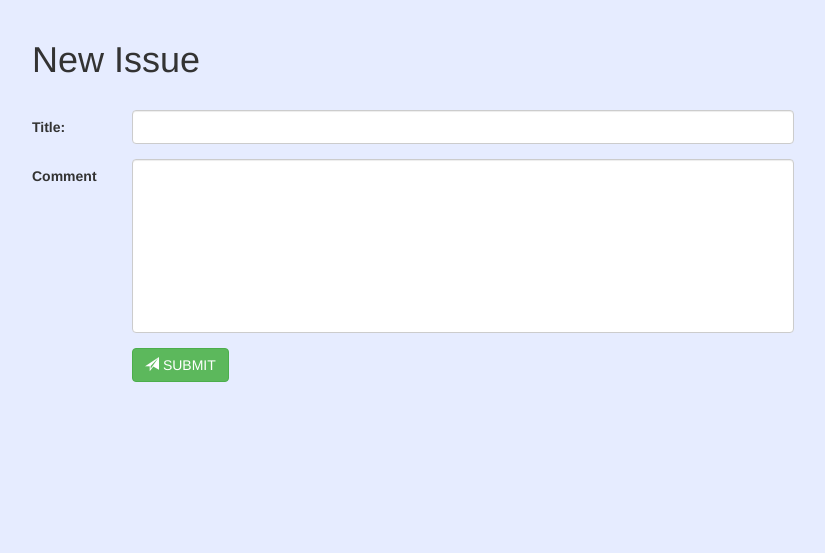
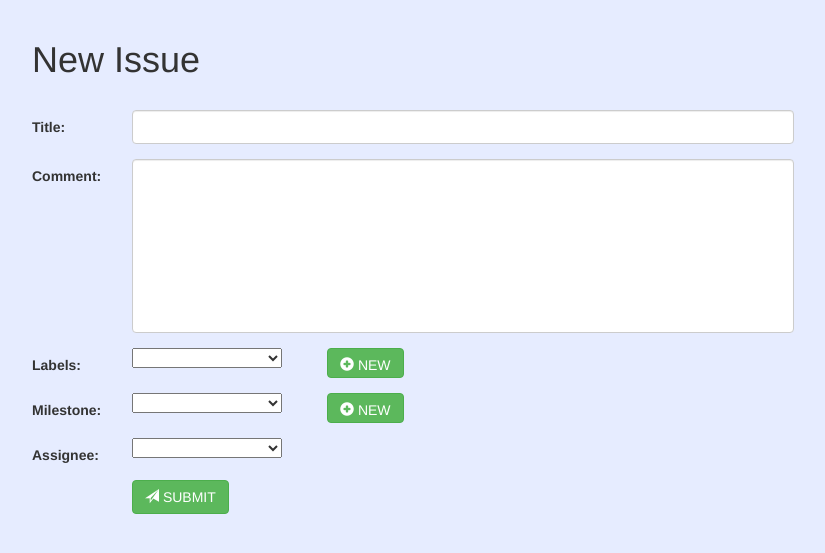
Before and after one commit to igen-ftn/igenhub, a Django app: page /new_issue/ in a window 1280 px wide. Shown: the part 52-605 px from the top of the page, without its empty margins (38-863 px from the left). Run offline with Django 3.2, Linux system fonts and the light colour scheme; tables that the repository leaves empty hold one stand-in row (values such as "Sample post"); lists and menus that the app fills with data are empty; some libraries are stand-ins or nearby versions.

Commit message:
created issue, label and milestone model closed #6. Provided label and mileston selection while creating issue

```diff
--- a/igenapp/forms.py
+++ b/igenapp/forms.py
@@ -5,3 +5,5 @@ class IssueForm(forms.Form):
 
     title = forms.CharField(max_length=100)
     text = forms.CharField(max_length=500)
+    label = forms.CharField(max_length=100)
+    milestone = forms.CharField(max_length=100)
--- a/igenapp/models.py
+++ b/igenapp/models.py
@@ -10,6 +10,33 @@ class Example(models.Model):
         return self.text
 
 
+class Label(models.Model):
+
+    id = models.AutoField(primary_key=True)
+    name = models.CharField(max_length=20)
+    COLOR_CHOICE = (
+        ('R', 'RED'),
+        ('B', 'BLUE'),
+        ('Y', 'YELLOW'),
+        ('G', 'GREEN'),
+    )
+    color = models.CharField(max_length=1, choices=COLOR_CHOICE)
+
+
+class Milestone(models.Model):
+
+    id = models.AutoField(primary_key=True)
+    title = models.CharField(max_length=100)
+    description = models.CharField(max_length=500)
+    creation_date = models.DateField()
+    due_date = models.DateField()
+    STATUS_CHOICE = (
+        ('O', 'Open'),
+        ('C', 'Closed'),
+    )
+    status = models.CharField(max_length=1, choices=STATUS_CHOICE)
+
+
 class Issue(models.Model):
 
     id = models.AutoField(primary_key=True)
@@ -17,15 +44,13 @@ class Issue(models.Model):
     text = models.CharField(max_length=500)
     ordinal = models.IntegerField()
     date = models.DateField()
-    status = (
+    STATUS_CHOICE = (
         ('O', 'Open'),
         ('C', 'Closed'),
     )
+    status = models.CharField(max_length=1, choices=STATUS_CHOICE, default='O')
     #comments
     #user
     #assignees
-    #label
-    #milestone
-
-    def __str__(self):
-        return self.title + ' ' + self.text
+    label = models.ManyToManyField(Label)
+    milestone = models.ManyToManyField(Milestone)
--- a/igenapp/static/igenapp/style.css
+++ b/igenapp/static/igenapp/style.css
@@ -16,6 +16,7 @@ textarea {
 }
 .panel-white {
   border: 1px solid #dddddd;
+  width: 90%;
 }
 .panel-white  .panel-heading {
   color: #333;
@@ -56,6 +57,7 @@ textarea {
 }
 .post .post-description {
   padding: 15px;
+  padding-top: 0px;
 }
 .post .post-description p {
   font-size: 14px;
@@ -114,3 +116,9 @@ textarea {
 .post .post-footer .comments-list .comment > .comments-list {
   margin-left: 50px;
 }
+.label-div{
+    height: 30px;
+    width: 70px;
+    background-color: red;
+    border-radius: 3px;
+}
--- a/igenapp/templates/igenapp/issues/issues.html
+++ b/igenapp/templates/igenapp/issues/issues.html
@@ -23,6 +23,11 @@
                     </div>
                     <h6 class="text-muted time">{{issue.date}}</h6>
                 </div>
+                {% for label in issue.label.all %}
+                <div class="col-sm-2" style="float:right">
+                    <div class="label-div"></div>
+                </div>
+                {% endfor %}
             </div>
             <div class="post-description">
                 <p> <a href="{% url 'issue_details' issue.id %}">{{issue.title}}</a>  </p>
--- a/igenapp/templates/igenapp/issues/new_issue.html
+++ b/igenapp/templates/igenapp/issues/new_issue.html
@@ -5,16 +5,54 @@
 <br/>
 <div>
     <form class="form-horizontal" action="{% url 'add_issue' %}" method="post">{% csrf_token %}
-      <div class="form-group">
+        <div class="form-group">
             <label class="col-sm-2 control-label" style="text-align:left; width:100px;">Title:</label>
             <div class="col-sm-10">
               <input type="text" name="title" class="form-control" style="width:70%">
             </div>
         </div>
         <div class="form-group">
-            <label class="col-sm-2 control-label" style="text-align:left; width:100px;">Comment</label>
+            <label class="col-sm-2 control-label" style="text-align:left; width:100px;">Comment:</label>
             <div class="col-sm-10">
               <textarea name="text" class="form-control" rows="8" style="width:70%"></textarea>
+            </div>
+        </div>
+        <div class="form-group">
+            <label class="col-sm-2 control-label" style="text-align:left; width:100px;">Labels:</label>
+            <div class="col-sm-2">
+                <select name="label" style="width: 150px;">
+                    <option value="null"></option>
+                    {% for label in labels %}
+                    <option value="{{label.id}}">{{label.name}}</option>
+                    {% endfor %}
+                </select>
+            </div>
+            <div class="col-sm-2">
+                <button class="btn btn-success btn-circle text-uppercase" style="height: 30px;"><span class="glyphicon glyphicon-plus-sign"></span>  New</button>
+            </div>
+        </div>
+        <div class="form-group">
+            <label class="col-sm-2 control-label" style="text-align:left; width:100px;">Milestone:</label>
+            <div class="col-sm-2">
+                <select name="milestone" style="width:150px;">
+                    <option value="null"></option>
+                    {% for milestone in milestones %}
+                    <option value="{{milestone.id}}">{{milestone.title}}</option>
+                    {% endfor %}
+                </select>
+            </div>
+            <div class="col-sm-2">
+                <button class="btn btn-success btn-circle text-uppercase" style="height: 30px;"><span class="glyphicon glyphicon-plus-sign"></span>  New</button>
+            </div>
+        </div>
+        <div class="form-group">
+            <label class="col-sm-2 control-label" style="text-align:left; width:100px;">Assignee:</label>
+            <div class="col-sm-2">
+                <select name="user" style="width:150px;">
+                    {% for user in users %}
+                    <option value="{{user.id}}">{{user.name}}</option>
+                    {% endfor %}
+                </select>
             </div>
         </div>
         <div class="form-group">
@@ -22,6 +60,7 @@
                 <button class="btn btn-success btn-circle text-uppercase"><span class="glyphicon glyphicon-send"></span>  Submit</button>
             </div>
         </div>
+
     </form>
 </div>
 {% endblock body %}
--- a/igenapp/views.py
+++ b/igenapp/views.py
@@ -1,11 +1,10 @@
-from django.shortcuts import render, get_object_or_404
-
+from django.shortcuts import render, get_object_or_404, get_list_or_404
 from django.http import HttpResponse
 import datetime
 
 # Create your views here.
 from .models import Example
-from .models import Issue
+from .models import *
 from .forms import IssueForm
 
 
@@ -29,21 +28,32 @@ def wiki(request):
 
 
 def issues(request):
+    #Issue.objects.all().delete()
     issues_list = Issue.objects.all()
     return render(request, 'igenapp/issues/issues.html', {'issues': issues_list})
 
 
 def new_issue(request):
-    return render(request, 'igenapp/issues/new_issue.html')
+    milestone_list = Milestone.objects.all()
+    label_list = Label.objects.all()
+    return render(request, 'igenapp/issues/new_issue.html', {'labels': label_list, 'milestones': milestone_list})
 
 
 def add_issue(request):
+    print("OVDE")
     if request.method == "POST":
         form = IssueForm(request.POST)
 
         if form.is_valid():
-            Issue.objects.create(title=form.cleaned_data['title'], text=form.cleaned_data['text'], ordinal=1,
-                                 date=datetime.datetime.now())
+            issue = Issue(title=form.cleaned_data['title'], text=form.cleaned_data['text'], ordinal=1,
+                          date=datetime.datetime.now())
+            issue.save()
+            if form.cleaned_data['milestone'] != 'null':
+                issue.milestone.add(form.cleaned_data['milestone'])
+                issue.save()
+            if form.cleaned_data['label'] != 'null':
+                issue.label.add(form.cleaned_data['label'])
+                issue.save()
     else:
         form = IssueForm()
 
```
Also changed, not shown: igenapp/migrations/0003_auto_20180116_2016.py (added).
